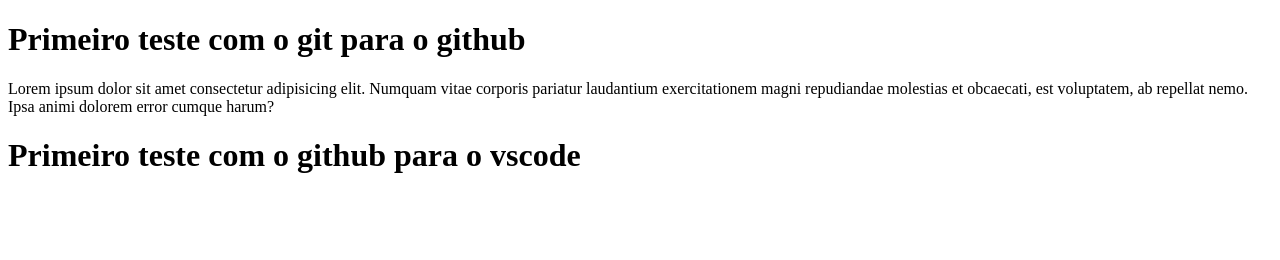
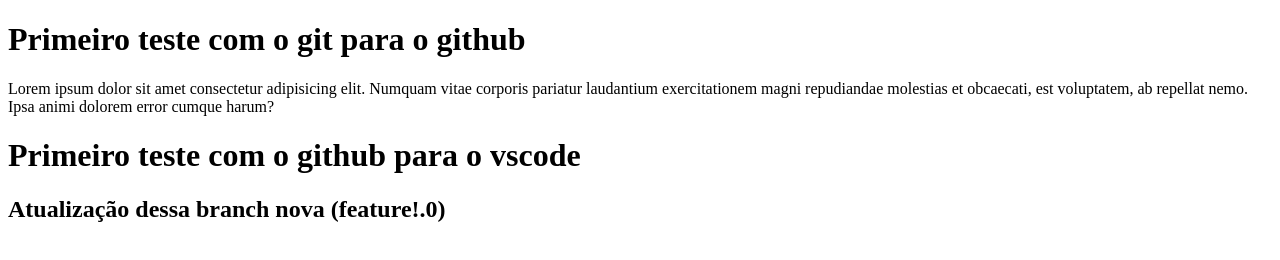
Before and after one commit to Titanio112/teste-vscode, a plain HTML site: page index.html in a window 1280 px wide. Drawn offline with Linux system fonts and the light colour scheme.

Commit message:
branch de teste

```diff
--- a/index.html
+++ b/index.html
@@ -10,5 +10,7 @@
     <h1>Primeiro teste com o git para o github</h1>
     <p>Lorem ipsum dolor sit amet consectetur adipisicing elit. Numquam vitae corporis pariatur laudantium exercitationem magni repudiandae molestias et obcaecati, est voluptatem, ab repellat nemo. Ipsa animi dolorem error cumque harum?</p>
     <h1>Primeiro teste com o github para o vscode</h1>
+
+    <h2>Atualização dessa branch nova (feature!.0)</h2>
 </body>
 </html>
```
